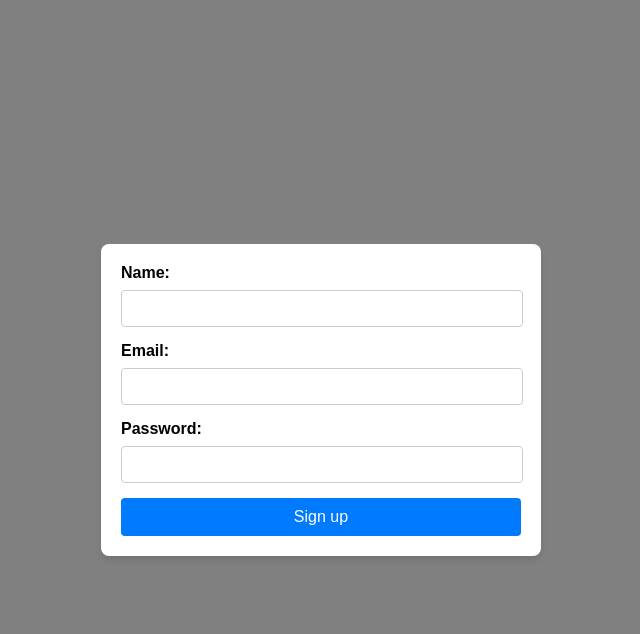
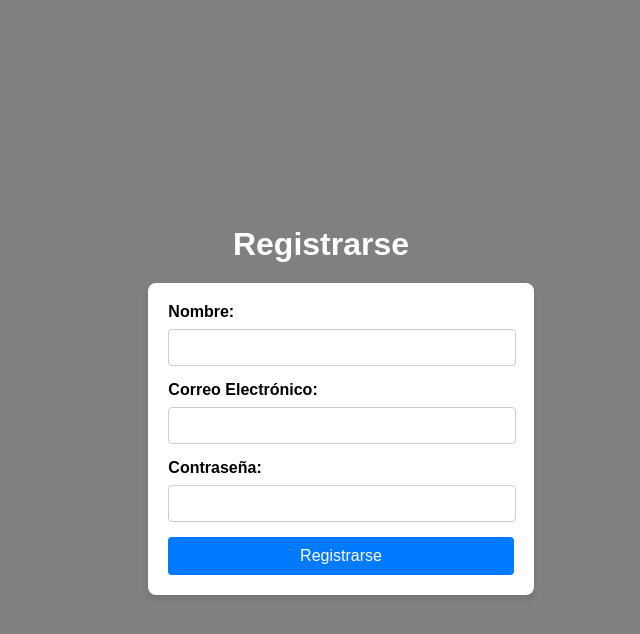
Before and after one commit to jaimelpdev/final-project, a PHP site: page /register.php in a window 1280 px wide. Shown: the top 634 px of the page, without its empty margins (319-959 px from the left). Run offline with PHP 8.4, Linux system fonts and the light colour scheme.

Commit message:
Refactor header and session management; implement translation functionality for user authentication and registration processes

```diff
--- a/components/header.js
+++ b/components/header.js
@@ -44,7 +44,7 @@ const Header = () => {
           {userName ? ( // If authenticated user
             <>
               <span>
-                {userName}, {t("Has logged in")}
+                {t("Profile")}: {userName}
               </span>
               <button onClick={handleLogout} className="logoutButton">
                 {t("Log Out")}
@@ -57,7 +57,7 @@ const Header = () => {
                 <button className="loginButton">{t("Log In")}</button>
               </Link>
               <Link href="http://localhost/ProyectoClase/final-project/pages/sessions/register.php">
-                <button className="signupButton">{t("Sign In")}</button>
+                <button className="signupButton">{t("Sign Up")}</button>
               </Link>
             </>
           )}
--- /dev/null
+++ b/lib/translations.php
@@ -0,0 +1,16 @@
+<?php
+function loadTranslations($lang = 'en') {
+    $filePath = __DIR__ . "/../public/locales/$lang/common.json";
+    if (file_exists($filePath)) {
+        $translations = json_decode(file_get_contents($filePath), true);
+        if (json_last_error() === JSON_ERROR_NONE) {
+            return $translations;
+        }
+    }
+    return [];
+}
+
+function t($key, $translations) {
+    return $translations[$key] ?? $key;
+}
+?>
--- a/pages/sessions/register.php
+++ b/pages/sessions/register.php
@@ -1,36 +1,34 @@
 <?php
 session_start();
+require_once '../../lib/translations.php';
+require_once 'db_connection.php';
+
+$lang = 'es';
+$translations = loadTranslations($lang);
 
 if ($_SERVER['REQUEST_METHOD'] === 'POST') {
     $name = $_POST['name'];
     $email = $_POST['email'];
-    $password = password_hash($_POST['password'], PASSWORD_BCRYPT);
+    $password = password_hash($_POST['password'], PASSWORD_DEFAULT);
 
-    $conn = new mysqli('localhost', 'root', '', 'my_database');
-
-    $checkEmailQuery = "SELECT id FROM users WHERE email = ?";
-    $stmt = $conn->prepare($checkEmailQuery);
+    $stmt = $conn->prepare("SELECT id FROM users WHERE email = ?");
     $stmt->bind_param("s", $email);
     $stmt->execute();
     $stmt->store_result();
 
     if ($stmt->num_rows > 0) {
-        echo "The email is already registered. Please use a different one.";
+        echo "<script>alert('" . t('The email is already registered. Please use a different one.', $translations) . "');</script>";
     } else {
-        $insertQuery = "INSERT INTO users (name, email, password) VALUES (?, ?, ?)";
-        $stmt = $conn->prepare($insertQuery);
+        $stmt = $conn->prepare("INSERT INTO users (name, email, password) VALUES (?, ?, ?)");
         $stmt->bind_param("sss", $name, $email, $password);
 
         if ($stmt->execute()) {
-
-            header("Location: http://localhost:3000");
+            echo "<script>alert('" . t('Registration successful', $translations) . "');</script>";
+            header("Location: login.php");
         } else {
-            echo "Error registering the user: " . $stmt->error;
+            echo "<script>alert('" . t('Error registering the user', $translations) . "');</script>";
         }
     }
-
-    $stmt->close();
-    $conn->close();
 }
 ?>
 
@@ -40,20 +38,23 @@ if ($_SERVER['REQUEST_METHOD'] === 'POST') {
 <head>
     <meta charset="UTF-8">
     <meta name="viewport" content="width=device-width, initial-scale=1.0">
-    <title>Sign up</title>
+    <title><?php echo t('Sign up', $translations); ?></title>
     <link rel="stylesheet" href="../../styles/auth.css">
 </head>
 
 <body>
-    <form method="POST" action="register.php">
-        <label for="name">Name:</label>
-        <input type="text" id="name" name="name" required>
-        <label for="email">Email:</label>
-        <input type="email" id="email" name="email" required>
-        <label for="password">Password:</label>
-        <input type="password" id="password" name="password" required>
-        <button type="submit">Sign up</button>
-    </form>
+    <div class="register-container">
+        <h1 style="color: white;"><?php echo t('Sign up', $translations); ?></h1>
+        <form action="register.php" method="POST">
+            <label for="name"><?php echo t('Name', $translations); ?>:</label>
+            <input type="text" name="name" id="name" required>
+            <label for="email"><?php echo t('Email', $translations); ?>:</label>
+            <input type="email" name="email" id="email" required>
+            <label for="password"><?php echo t('Password', $translations); ?>:</label>
+            <input type="password" name="password" id="password" required>
+            <button type="submit"><?php echo t('Sign up', $translations); ?></button>
+        </form>
+    </div>
 </body>
 
 </html>
--- a/public/locales/es/common.json
+++ b/public/locales/es/common.json
@@ -111,6 +111,23 @@
   "Remove": "Eliminar",
   "Empty Cart": "Vaciar Carrito",
   "Checkout": "Pagar",
-  "Your cart is empty": "Tu carrito está vacío"
+  "Your cart is empty": "Tu carrito está vacío",
 
+  "__comment": "Encabezado",
+  "Log In": "Iniciar Sesión",
+  "Sign Up": "Registrarse",
+  "Sign up": "Registrarse",
+  "Logout": "Cerrar Sesión",
+  "Profile": "Perfil",
+
+  "__comment": "Página de inicio de sesión y registro",
+  "Log in": "Iniciar Sesión",
+  "Sign up": "Registrarse",
+  "Name": "Nombre",
+  "Email": "Correo Electrónico",
+  "Password": "Contraseña",
+  "Submit": "Enviar",
+  "The email is already registered. Please use a different one.": "El correo ya está registrado. Por favor, usa uno diferente.",
+  "Error registering the user": "Error al registrar al usuario",
+  "Credentials incorrect. Please try again.": "Credenciales incorrectas. Por favor, inténtalo de nuevo."
 }
```
Also changed, not shown: pages/sessions/login.php (+16 -7 lines).
